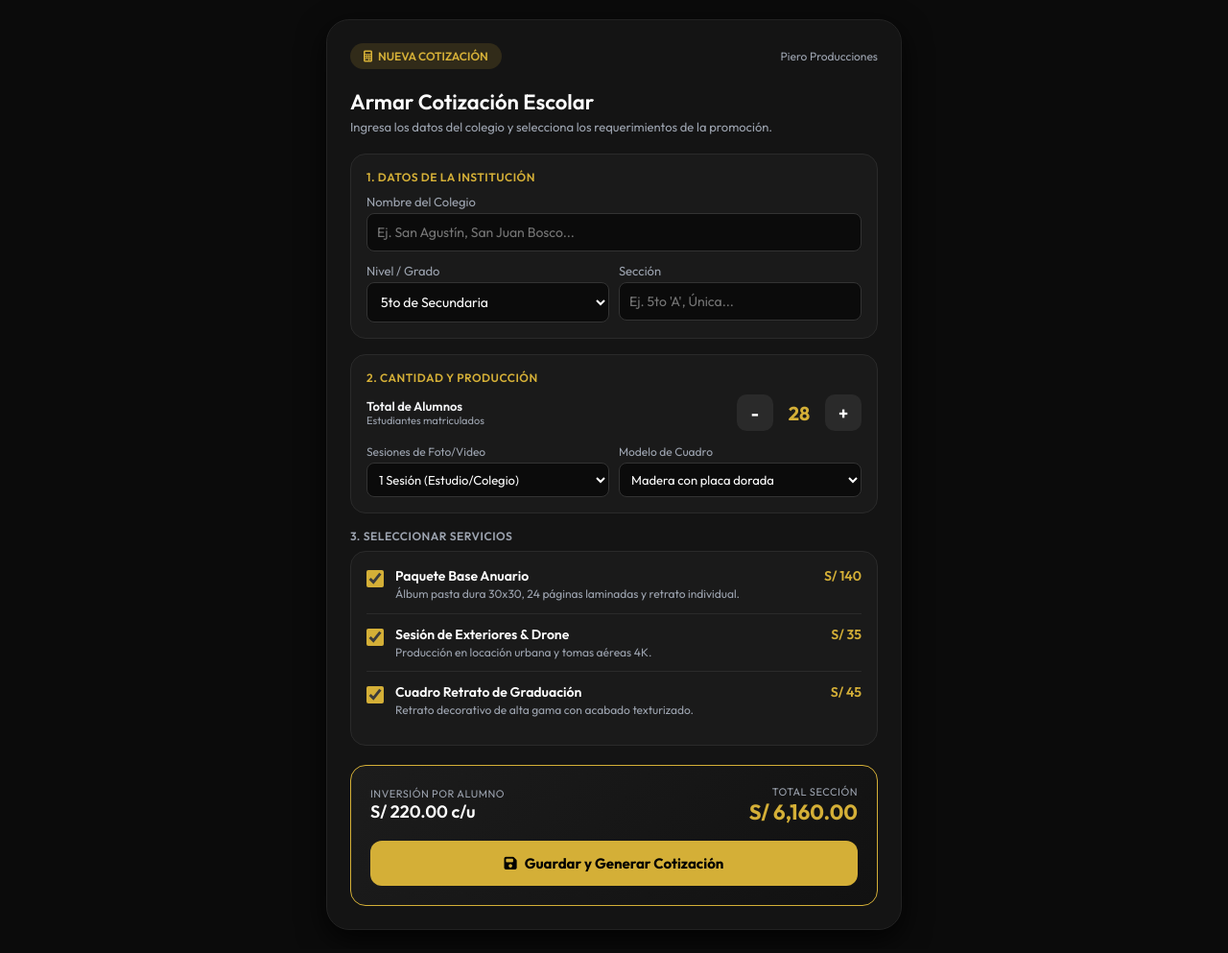
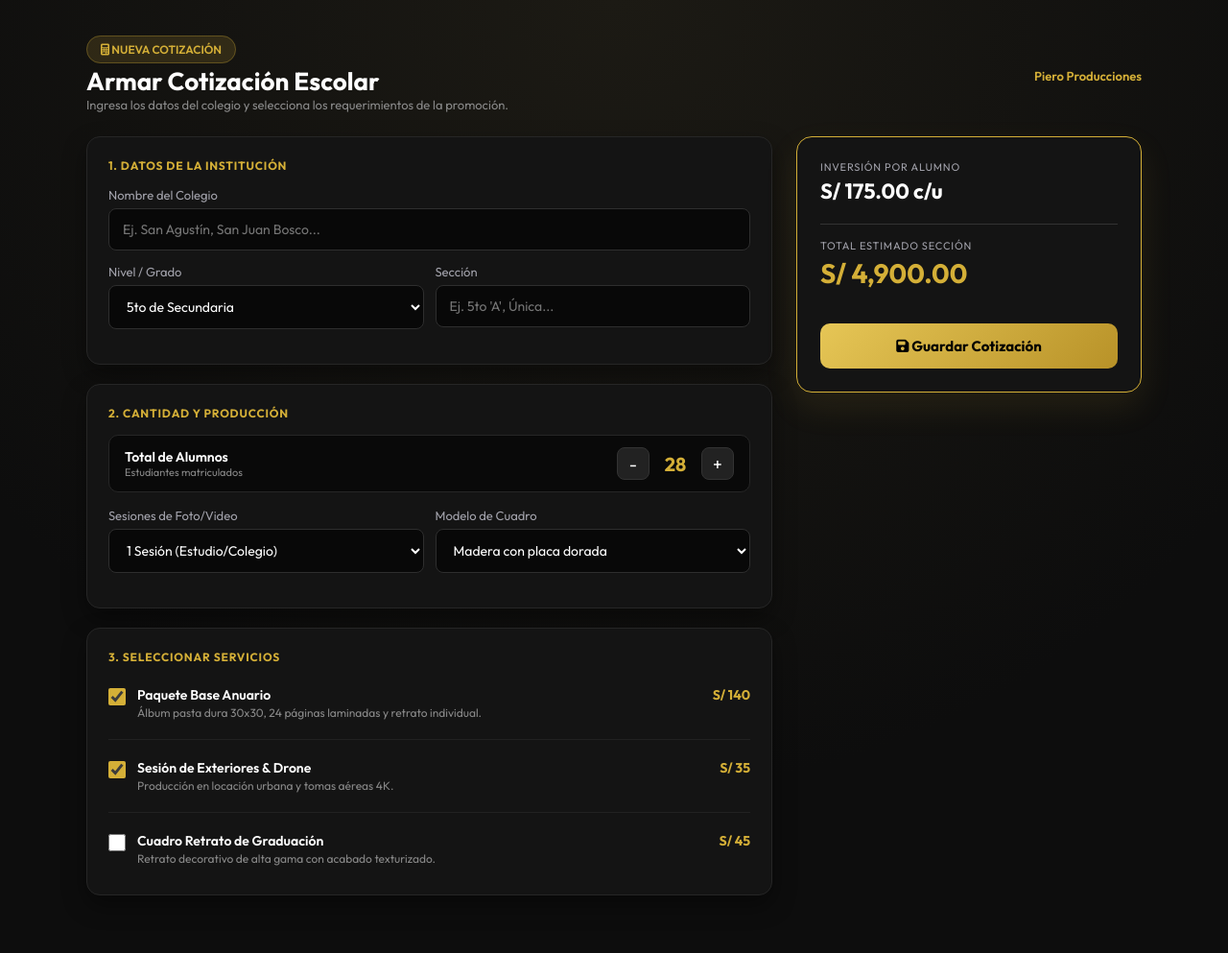
Before and after one commit to felixluiscarlosascencio-oss/Proyecto_Piero, a CodeIgniter 4 app: the page made by app/Views/cotizaciones/crear.php in a window 1280 px wide. Shown: the whole page at 96% size. Before the commit the page ends 969 px from the top, so only its background shows below. Run offline with PHP 8.4 and a stand-in for CodeIgniter, Linux system fonts and the light colour scheme; the template is opened without the code that fills it, so the values that code supplies are empty; some libraries are stand-ins or nearby versions.

```diff
--- a/app/Views/cotizaciones/crear.php
+++ b/app/Views/cotizaciones/crear.php
@@ -8,56 +8,65 @@
     <link href="https://fonts.googleapis.com/css2?family=Outfit:wght@300;400;500;600;700&display=swap" rel="stylesheet">
     <link rel="stylesheet" href="https://cdnjs.cloudflare.com/ajax/libs/font-awesome/6.4.0/css/all.min.css">
 
-    <!-- Archivo CSS Independiente -->
+    <!-- CSS Independiente -->
     <link rel="stylesheet" href="<?= base_url('css/cotizaciones.css') ?>">
 </head>
 <body>
 
-<div class="container" style="max-width: 600px;">
-    <div class="header">
+<div class="cotizador-container">
+
+    <div class="header-cotizacion">
+        <div>
             <span class="badge-top"><i class="fa-solid fa-calculator"></i> NUEVA COTIZACIÓN</span>
-        <span style="font-size: 12px; color: #9ca3af;">Piero Producciones</span>
+            <h1 style="font-size: 26px; margin-top: 8px;">Armar Cotización Escolar</h1>
+            <p style="font-size: 13px; color: #888;">Ingresa los datos del colegio y selecciona los requerimientos de la promoción.</p>
+        </div>
+        <div style="font-size: 13px; color: #d4af37; font-weight: 600;">
+            Piero Producciones
+        </div>
     </div>
 
-    <h1>Armar Cotización Escolar</h1>
-    <p class="subtitle">Ingresa los datos del colegio y selecciona los requerimientos de la promoción.</p>
-
-    <!-- FORMULARIO DE CREACIÓN -->
     <form action="<?= base_url('cotizaciones/guardar') ?>" method="POST">
 
-        <!-- Datos Generales del Colegio -->
+        <!-- GRID DE 2 COLUMNAS -->
+        <div class="grid-cotizador">
+
+            <!-- COLUMNA IZQUIERDA: FORMULARIO -->
+            <div class="col-main">
+
+                <!-- 1. DATOS DE LA INSTITUCIÓN -->
                 <div class="card-box">
-            <div style="font-size: 12px; color: #d4af37; margin-bottom: 10px; font-weight: 600; letter-spacing: 0.5px;">1. DATOS DE LA INSTITUCIÓN</div>
+                    <div class="card-title">1. Datos de la Institución</div>
 
-            <div style="margin-bottom: 12px;">
-                <label style="font-size: 13px; color: #9ca3af; display: block; margin-bottom: 4px;">Nombre del Colegio</label>
-                <input type="text" name="nombre_colegio" placeholder="Ej. San Agustín, San Juan Bosco..." required style="width: 100%; padding: 10px; background: #0b0b0b; border: 1px solid #333; border-radius: 8px; color: #fff; font-size: 14px;">
+                    <div class="form-group">
+                        <label>Nombre del Colegio</label>
+                        <input type="text" name="nombre_colegio" class="input-control" placeholder="Ej. San Agustín, San Juan Bosco..." required>
                     </div>
 
-            <div style="display: flex; gap: 10px;">
-                <div style="flex: 1;">
-                    <label style="font-size: 13px; color: #9ca3af; display: block; margin-bottom: 4px;">Nivel / Grado</label>
-                    <select name="grado" style="width: 100%; padding: 10px; background: #0b0b0b; border: 1px solid #333; border-radius: 8px; color: #fff; font-size: 14px;">
+                    <div class="form-row">
+                        <div class="form-group">
+                            <label>Nivel / Grado</label>
+                            <select name="grado" class="input-control">
                                 <option value="5to Secundaria">5to de Secundaria</option>
                                 <option value="6to Primaria">6to de Primaria</option>
                                 <option value="Inicial 5 años">Promoción Inicial (5 años)</option>
                             </select>
                         </div>
-                <div style="flex: 1;">
-                    <label style="font-size: 13px; color: #9ca3af; display: block; margin-bottom: 4px;">Sección</label>
-                    <input type="text" name="seccion" placeholder="Ej. 5to 'A', Única..." required style="width: 100%; padding: 10px; background: #0b0b0b; border: 1px solid #333; border-radius: 8px; color: #fff; font-size: 14px;">
+                        <div class="form-group">
+                            <label>Sección</label>
+                            <input type="text" name="seccion" class="input-control" placeholder="Ej. 5to 'A', Única..." required>
                         </div>
                     </div>
                 </div>
 
-        <!-- Control de Alumnos y Sesiones -->
+                <!-- 2. CANTIDAD Y PRODUCCIÓN -->
                 <div class="card-box">
-            <div style="font-size: 12px; color: #d4af37; margin-bottom: 10px; font-weight: 600; letter-spacing: 0.5px;">2. CANTIDAD Y PRODUCCIÓN</div>
+                    <div class="card-title">2. Cantidad y Producción</div>
 
-            <div class="students-control" style="margin-bottom: 14px;">
+                    <div class="students-control" style="margin-bottom: 16px;">
                         <div>
-                    <div style="font-size: 13px; font-weight: 600;">Total de Alumnos</div>
-                    <div style="font-size: 11px; color: #9ca3af;">Estudiantes matriculados</div>
+                            <div style="font-size: 14px; font-weight: 600;">Total de Alumnos</div>
+                            <div style="font-size: 11px; color: #888;">Estudiantes matriculados</div>
                         </div>
                         <div class="counter-btns">
                             <button type="button" class="counter-btn" onclick="cambiarAlumnos(-1)">-</button>
@@ -67,18 +76,18 @@
                         </div>
                     </div>
 
-            <div style="display: flex; gap: 10px;">
-                <div style="flex: 1;">
-                    <label style="font-size: 12px; color: #9ca3af; display: block; margin-bottom: 4px;">Sesiones de Foto/Video</label>
-                    <select name="sesiones" style="width: 100%; padding: 8px; background: #0b0b0b; border: 1px solid #333; border-radius: 8px; color: #fff; font-size: 13px;">
+                    <div class="form-row">
+                        <div class="form-group">
+                            <label>Sesiones de Foto/Video</label>
+                            <select name="sesiones" class="input-control">
                                 <option value="1">1 Sesión (Estudio/Colegio)</option>
                                 <option value="2">2 Sesiones (Colegio + Exteriores)</option>
                                 <option value="3">3 Sesiones (Completo + Drone)</option>
                             </select>
                         </div>
-                <div style="flex: 1;">
-                    <label style="font-size: 12px; color: #9ca3af; display: block; margin-bottom: 4px;">Modelo de Cuadro</label>
-                    <select name="modelo_cuadro" style="width: 100%; padding: 8px; background: #0b0b0b; border: 1px solid #333; border-radius: 8px; color: #fff; font-size: 13px;">
+                        <div class="form-group">
+                            <label>Modelo de Cuadro</label>
+                            <select name="modelo_cuadro" class="input-control">
                                 <option value="Madera con placa dorada">Madera con placa dorada</option>
                                 <option value="Acrílico moderno">Acrílico moderno</option>
                                 <option value="Marco clásico esculpido">Marco clásico esculpido</option>
@@ -87,10 +96,10 @@
                     </div>
                 </div>
 
-        <!-- Módulos y Servicios Opcionales -->
-        <div style="font-size: 12px; color: #9ca3af; margin-bottom: 8px; font-weight: 600; letter-spacing: 0.5px;">3. SELECCIONAR SERVICIOS</div>
+                <!-- 3. SELECCIONAR SERVICIOS -->
+                <div class="card-box">
+                    <div class="card-title">3. Seleccionar Servicios</div>
 
-        <div class="card-box">
                     <label class="service-item">
                         <input type="checkbox" name="servicios[]" class="service-check" value="140" checked onchange="calcularTotal()">
                         <div class="service-info">
@@ -100,7 +109,7 @@
                         <div class="service-price">S/ 140</div>
                     </label>
 
-            <hr style="border: 0; border-top: 1px solid #2a2a2a; margin: 12px 0;">
+                    <hr style="border: 0; border-top: 1px solid #222; margin: 12px 0;">
 
                     <label class="service-item">
                         <input type="checkbox" name="servicios[]" class="service-check" value="35" checked onchange="calcularTotal()">
@@ -111,10 +120,10 @@
                         <div class="service-price">S/ 35</div>
                     </label>
 
-            <hr style="border: 0; border-top: 1px solid #2a2a2a; margin: 12px 0;">
+                    <hr style="border: 0; border-top: 1px solid #222; margin: 12px 0;">
 
                     <label class="service-item">
-                <input type="checkbox" name="servicios[]" class="service-check" value="45" checked onchange="calcularTotal()">
+                        <input type="checkbox" name="servicios[]" class="service-check" value="45" onchange="calcularTotal()">
                         <div class="service-info">
                             <div class="service-title">Cuadro Retrato de Graduación</div>
                             <div class="service-desc">Retrato decorativo de alta gama con acabado texturizado.</div>
@@ -123,25 +132,32 @@
                     </label>
                 </div>
 
-        <!-- Resumen Dinámico y Botón de Guardado -->
-        <div class="summary-box">
-            <div class="summary-row">
-                <div>
-                    <div style="font-size: 11px; color: #9ca3af; letter-spacing: 0.5px;">INVERSIÓN POR ALUMNO</div>
-                    <div id="precio-alumno" style="font-size: 18px; font-weight: 600; color: #fff;">S/ 220.00 c/u</div>
             </div>
-                <div style="text-align: right;">
-                    <div style="font-size: 11px; color: #9ca3af; letter-spacing: 0.5px;">TOTAL SECCIÓN</div>
-                    <div id="precio-total" class="summary-total">S/ 6,160.00</div>
+
+            <!-- COLUMNA DERECHA: RESUMEN LATERAL (STICKY) -->
+            <div class="col-sidebar">
+                <div class="summary-card">
+                    <div class="summary-item">
+                        <div class="summary-label">Inversión por Alumno</div>
+                        <div id="precio-alumno" class="summary-value">S/ 175.00 c/u</div>
+                    </div>
+
+                    <hr style="border: 0; border-top: 1px solid #333; margin: 15px 0;">
+
+                    <div class="summary-item">
+                        <div class="summary-label">Total estimado sección</div>
+                        <div id="precio-total" class="summary-total">S/ 4,900.00</div>
+                    </div>
+
+                    <button type="submit" class="btn-gold">
+                        <i class="fa-solid fa-floppy-disk"></i> Guardar Cotización
+                    </button>
                 </div>
             </div>
 
-            <button type="submit" class="btn-gold">
-                <i class="fa-solid fa-floppy-disk"></i> Guardar y Generar Cotización
-            </button>
         </div>
+    </form>
 
-    </form>
 </div>
 
 <script>
--- a/public/css/cotizaciones.css
+++ b/public/css/cotizaciones.css
@@ -1,3 +1,6 @@
+/* Importar Fuente Outfit */
+@import url('https://fonts.googleapis.com/css2?family=Outfit:wght@300;400;500;600;700&display=swap');
+
 * {
     box-sizing: border-box;
     margin: 0;
@@ -6,69 +9,109 @@
 }
 
 body {
-    background-color: #0b0b0b;
-    color: #f3f4f6;
-    padding: 20px;
-    display: flex;
-    justify-content: center;
-    align-items: center;
+    background-color: #0d0d0d;
+    /* Un suave degradado de fondo para eliminar el negro plano */
+    background-image: radial-gradient(circle at 50% 0%, #1c1a14 0%, #0d0d0d 70%);
+    color: #ffffff;
     min-height: 100vh;
+    padding: 40px 20px;
 }
 
-.container {
-    width: 100%;
-    max-width: 500px;
-    background: #141414;
-    border-radius: 24px;
-    border: 1px solid #222;
-    padding: 24px;
-    box-shadow: 0 10px 30px rgba(0, 0, 0, 0.8);
+/* Contenedor Principal Ancho */
+.cotizador-container {
+    max-width: 1100px;
+    margin: 0 auto;
 }
 
-.header {
+/* Encabezado */
+.header-cotizacion {
     display: flex;
     justify-content: space-between;
     align-items: center;
-    margin-bottom: 20px;
+    margin-bottom: 25px;
 }
 
 .badge-top {
     background: rgba(212, 175, 55, 0.15);
     color: #d4af37;
+    border: 1px solid rgba(212, 175, 55, 0.3);
     padding: 6px 14px;
     border-radius: 20px;
     font-size: 12px;
     font-weight: 600;
-    display: inline-flex;
-    align-items: center;
-    gap: 6px;
 }
 
-h1 {
-    font-size: 22px;
-    font-weight: 600;
-    margin-bottom: 4px;
-    color: #ffffff;
+/* Grid a 2 Columnas para Laptop / PC */
+.grid-cotizador {
+    display: grid;
+    grid-template-columns: 1fr 360px;
+    gap: 25px;
+    align-items: start;
 }
 
-p.subtitle {
-    font-size: 13px;
-    color: #9ca3af;
+/* Tarjetas */
+.card-box {
+    background: #141414;
+    border: 1px solid #262626;
+    border-radius: 14px;
+    padding: 22px;
     margin-bottom: 20px;
+    box-shadow: 0 10px 25px rgba(0,0,0,0.4);
 }
 
-.card-box {
-    background: #1a1a1a;
-    border: 1px solid #2a2a2a;
-    border-radius: 16px;
-    padding: 16px;
-    margin-bottom: 16px;
+.card-title {
+    font-size: 12px;
+    color: #d4af37;
+    font-weight: 700;
+    letter-spacing: 0.8px;
+    margin-bottom: 15px;
+    text-transform: uppercase;
 }
 
+/* Inputs y Selects */
+.form-group {
+    margin-bottom: 14px;
+}
+
+.form-group label {
+    font-size: 13px;
+    color: #a1a1aa;
+    display: block;
+    margin-bottom: 6px;
+}
+
+.input-control {
+    width: 100%;
+    padding: 12px 14px;
+    background: #080808;
+    border: 1px solid #2e2e2e;
+    border-radius: 8px;
+    color: #ffffff;
+    font-size: 14px;
+    transition: border-color 0.2s ease;
+}
+
+.input-control:focus {
+    outline: none;
+    border-color: #d4af37;
+}
+
+/* Fila de 2 Inputs */
+.form-row {
+    display: grid;
+    grid-template-columns: 1fr 1fr;
+    gap: 12px;
+}
+
+/* Control Contador Alumnos */
 .students-control {
     display: flex;
     justify-content: space-between;
     align-items: center;
+    background: #090909;
+    padding: 12px 16px;
+    border-radius: 10px;
+    border: 1px solid #262626;
 }
 
 .counter-btns {
@@ -78,16 +121,15 @@ p.subtitle {
 }
 
 .counter-btn {
-    background: #2a2a2a;
+    background: #222;
+    border: 1px solid #333;
     color: #fff;
-    border: none;
-    width: 38px;
-    height: 38px;
-    border-radius: 10px;
+    width: 34px;
+    height: 34px;
+    border-radius: 8px;
     font-size: 18px;
-    font-weight: bold;
     cursor: pointer;
-    transition: all 0.2s ease;
+    transition: background 0.2s;
 }
 
 .counter-btn:hover {
@@ -103,19 +145,20 @@ p.subtitle {
     text-align: center;
 }
 
+/* Servicios Checkbox */
 .service-item {
     display: flex;
     align-items: flex-start;
     gap: 12px;
-    margin-bottom: 12px;
     cursor: pointer;
+    padding: 8px 0;
 }
 
-.service-item input {
+.service-item input[type="checkbox"] {
     accent-color: #d4af37;
     width: 18px;
     height: 18px;
-    margin-top: 3px;
+    margin-top: 2px;
 }
 
 .service-info {
@@ -125,61 +168,87 @@ p.subtitle {
 .service-title {
     font-size: 14px;
     font-weight: 600;
-    color: #fff;
+    color: #ffffff;
 }
 
 .service-desc {
     font-size: 12px;
-    color: #9ca3af;
+    color: #888888;
     margin-top: 2px;
-    line-height: 1.3;
 }
 
 .service-price {
     font-size: 14px;
-    font-weight: 600;
+    font-weight: 700;
     color: #d4af37;
 }
 
-.summary-box {
-    background: linear-gradient(135deg, #1c1c1c 0%, #111 100%);
+/* Panel Lateral Derecho (Resumen Fijo) */
+.summary-card {
+    background: #141414;
     border: 1px solid #d4af37;
     border-radius: 16px;
-    padding: 20px;
-    margin-top: 20px;
+    padding: 24px;
+    position: sticky;
+    top: 20px;
+    box-shadow: 0 15px 35px rgba(212, 175, 55, 0.1);
 }
 
-.summary-row {
-    display: flex;
-    justify-content: space-between;
-    align-items: center;
-    margin-bottom: 12px;
+.summary-item {
+    margin-bottom: 20px;
+}
+
+.summary-label {
+    font-size: 11px;
+    color: #a1a1aa;
+    letter-spacing: 0.8px;
+    text-transform: uppercase;
+    margin-bottom: 4px;
+}
+
+.summary-value {
+    font-size: 22px;
+    font-weight: 700;
+    color: #ffffff;
 }
 
 .summary-total {
-    font-size: 22px;
-    font-weight: 700;
+    font-size: 28px;
+    font-weight: 800;
     color: #d4af37;
 }
 
 .btn-gold {
     width: 100%;
-    background: #d4af37;
-    color: #000;
+    background: linear-gradient(135deg, #e6c656 0%, #b89228 100%);
+    color: #000000;
     border: none;
     padding: 14px;
-    border-radius: 12px;
+    border-radius: 10px;
+    font-size: 15px;
     font-weight: 700;
-    font-size: 15px;
     cursor: pointer;
-    margin-top: 16px;
-    transition: opacity 0.2s;
-    display: flex;
-    justify-content: center;
-    align-items: center;
-    gap: 8px;
+    transition: transform 0.2s, box-shadow 0.2s;
+    margin-top: 15px;
 }
 
 .btn-gold:hover {
-    opacity: 0.9;
+    transform: translateY(-2px);
+    box-shadow: 0 8px 20px rgba(212, 175, 55, 0.3);
 }
+
+/* Adaptación para Celular */
+@media (max-width: 850px) {
+    .grid-cotizador {
+        grid-template-columns: 1fr;
+    }
+
+    .cotizador-container {
+        max-width: 600px;
+    }
+
+    .summary-card {
+        position: relative;
+        top: 0;
+    }
+}
```
Also changed, not shown: app/Config/Routes.php (+9 -3 lines), app/Controllers/CotizacionController.php (+122 -2 lines), app/Models/CotizacionModel.php (+12 -11 lines), app/Views/cotizaciones/editar.php (added, +169 -0 lines), app/Views/cotizaciones/index.php (added, +69 -0 lines), README.md, writable/database.db. Lines whose indentation alone changed are shown as unchanged.
